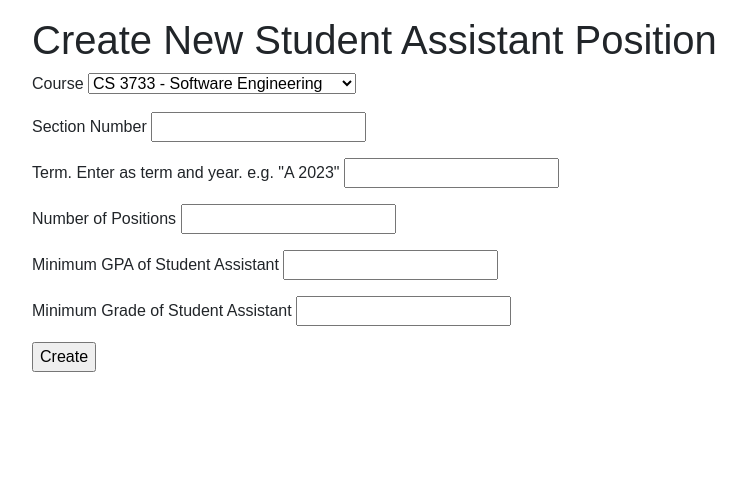
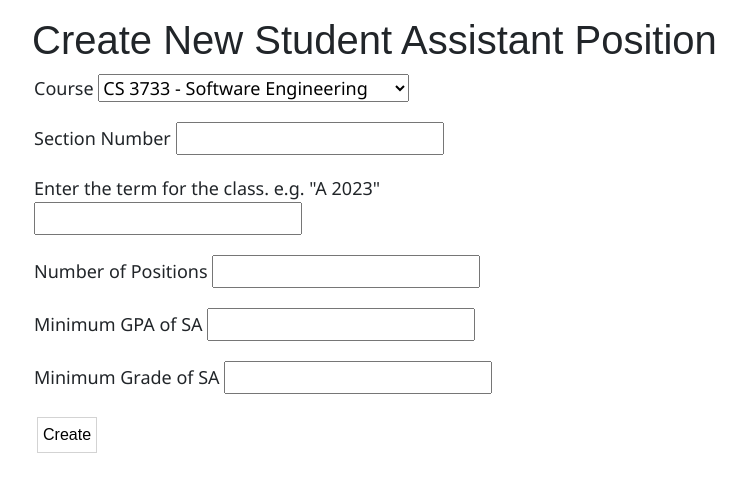
Before and after one commit to yyeternal/SA-Web-App, a Flask app: page /position/create in a window 1280 px wide. Shown: the part 58-550 px from the top of the page, without its empty margins (50-796 px from the left). Run offline with Flask 3, Linux system fonts and the light colour scheme; the visitor is signed in with stand-in values (Sample User, id 1); data comes from the database, SQL or seed files in the repository; both versions use the stored data as it was before the commit; some libraries are stand-ins or nearby versions.

Commit message:
Added validators and improved styling

```diff
--- a/SAApp.py
+++ b/SAApp.py
@@ -3,6 +3,7 @@
 from app.main.models import Course, User, Student, SA_Position, Enrollment, Application
 import sqlalchemy as sqla
 import sqlalchemy.orm as sqlo
+
 
 from app.main.models import User, Instructor
 
--- a/app/instructor/instructor_forms.py
+++ b/app/instructor/instructor_forms.py
@@ -6,7 +6,7 @@
 from app.main.models import User, Instructor, Course
 from wtforms import StringField, SubmitField, PasswordField, IntegerField, FloatField, DecimalField
 from wtforms_sqlalchemy.fields import QuerySelectField
-from wtforms.validators import DataRequired, Email, EqualTo, ValidationError, Length, NumberRange
+from wtforms.validators import DataRequired, Email, EqualTo, ValidationError, Length, NumberRange, AnyOf
 from wtforms.widgets import ListWidget, CheckboxInput
 import re
 
@@ -20,10 +20,10 @@
                          query_factory= lambda : db.session.scalars(sqla.select(Course)),
                          get_label= lambda c : '{} - {}'.format(c.coursenum, c.title))
     sectionnum = StringField('Section Number', validators=[DataRequired(), Length(min=1, max=10)])
-    term = StringField('Term. Enter as term and year. e.g. "A 2023"', validators=[DataRequired(), Length(min=6, max=7, message='Invalid format')])
+    term = StringField('Enter the term for the class. e.g. "A 2023"', validators=[DataRequired(), Length(min=6, max=6, message='Must be in the format of A 2024')])
     open_positions = IntegerField('Number of Positions', validators=[DataRequired(), NumberRange(min=1)])
-    min_GPA = DecimalField('Minimum GPA of Student Assistant', validators=[DataRequired(), NumberRange(min=0,max=4.0)])
-    min_grade = StringField('Minimum Grade of Student Assistant', validators=[DataRequired(), Length(min = 1, max = 1, message='Can only be A, B, or C')])
+    min_GPA = DecimalField('Minimum GPA of SA', validators=[DataRequired(), NumberRange(min=0,max=4.0)])
+    min_grade = StringField('Minimum Grade of SA', validators=[DataRequired(), AnyOf(values=['A', 'B', 'C'], message="Must be A, B, or C")])
     submit = SubmitField('Create')
 
 
--- a/app/instructor/templates/create_position.html
+++ b/app/instructor/templates/create_position.html
@@ -7,32 +7,44 @@
     {% if form %}
         <form action="" method="POST">
             {{ form.hidden_tag() }}
-            <p>
+            <p class="forminput">
                 {{ form.course.label }}
                 {{ form.course() }}
             </p>
-            <p>
+            <p class="forminput">
                 {{ form.sectionnum.label }}
                 {{ form.sectionnum() }}
             </p>
-            <p>
+            <p class="forminput">
                 {{ form.term.label }}
                 {{ form.term() }}
+                {% for error in form.term.errors %}
+                    <span style = "color: red;">[{{ error}}]</span>
+                {% endfor %}
+            </p>
+            <p class="forminput">
+                {{ form.open_positions.label }}
+                {{ form.open_positions() }}
+                {% for error in form.open_positions.errors %}
+                    <span style = "color: red;">[{{ error}}]</span>
+                {% endfor %}
+            </p>
+            <p class="forminput">
+                {{ form.min_GPA.label }}
+                {{ form.min_GPA() }}
+                {% for error in form.min_GPA.errors %}
+                    <span style = "color: red;">[{{ error}}]</span>
+                {% endfor %}
+            </p>
+            <p class="forminput">
+                {{ form.min_grade.label }}
+                {{ form.min_grade() }}
+                {% for error in form.min_grade.errors %}
+                    <span style = "color: red;">[{{ error}}]</span>
+                {% endfor %}
             </p>
             <p>
-                {{ form.open_positions.label }}
-                {{ form.open_positions() }}
-            </p>
-            <p>
-                {{ form.min_GPA.label }}
-                {{ form.min_GPA() }}
-            </p>
-            <p>
-                {{ form.min_grade.label }}
-                {{ form.min_grade() }}
-            </p>
-            <p>
-                {{ form.submit() }}
+                {{ form.submit(class="button") }}
             </p>
         </form>
     {% endif %}
--- a/app/static/css/main.css
+++ b/app/static/css/main.css
@@ -11,6 +11,7 @@
     margin : 5px;
     padding : 5px;
     border: 1px solid lightgray;
+    background-color: #ffffff;
 }
 .button:hover {
     background-color: rgb(138, 211, 236);
--- a/app/student/templates/add_experience.html
+++ b/app/student/templates/add_experience.html
@@ -18,10 +18,16 @@
             <p>
                 {{ form.grade.label }}
                 {{ form.grade() }}
+                {% for error in form.grade.errors %}
+                    <span style = "color: red;">[{{ error}}]</span>
+                {% endfor %}
             </p>
             <p>
                 {{ form.term.label }}
                 {{ form.term() }}
+                {% for error in form.term.errors %}
+                    <span style = "color: red;">[{{ error}}]</span>
+                {% endfor %}
             </p>
             <p>
                 {{ form.submit() }}
--- a/app/student/templates/student.html
+++ b/app/student/templates/student.html
@@ -16,6 +16,7 @@
 </header>
 <br>
 <p>
+    {%if positions%}
     <div class="column-divider">
         <div class="left-column">
             <ul id="position-list">
@@ -29,7 +30,7 @@
             <div class="card" id="details-card">
                 <h2 id="card-title">{{ "{}-{} {}".format(positions[0].course.coursenum, positions[0].sectionnum, positions[0].course.title) }}</h2>
                 <p id="card-name">Instructor: {{positions[0].instructor.firstname}} {{positions[0].instructor.lastname}}</p>
-                <p id="card-username">{{positions[0].instructor.username}}</p>
+                <p id="card-username">Username: {{positions[0].instructor.username}}</p>
                 <p id="card-term">Term: {{positions[0].term}}</p>
                 <p id="card-minGPA">Minimum GPA: {{positions[0].min_GPA}}</p>
                 <p id="card-minGrade">Minimum Grade Required: {{positions[0].min_Grade}}</p>
@@ -41,6 +42,7 @@
               </div>
         </div>
     </div>
+    {%endif%}
     <script>
         document.addEventListener("DOMContentLoaded", () => {
             const items = document.querySelectorAll("#position-list li");
```
Also changed, not shown: app/instructor/templates/_sa_positions.html (+6 -6 lines), app/student/student_forms.py (+7 -8 lines), app/student/templates/apply.html (+7 -1 lines), config.py (line endings or trailing spaces), student.db (deleted).
